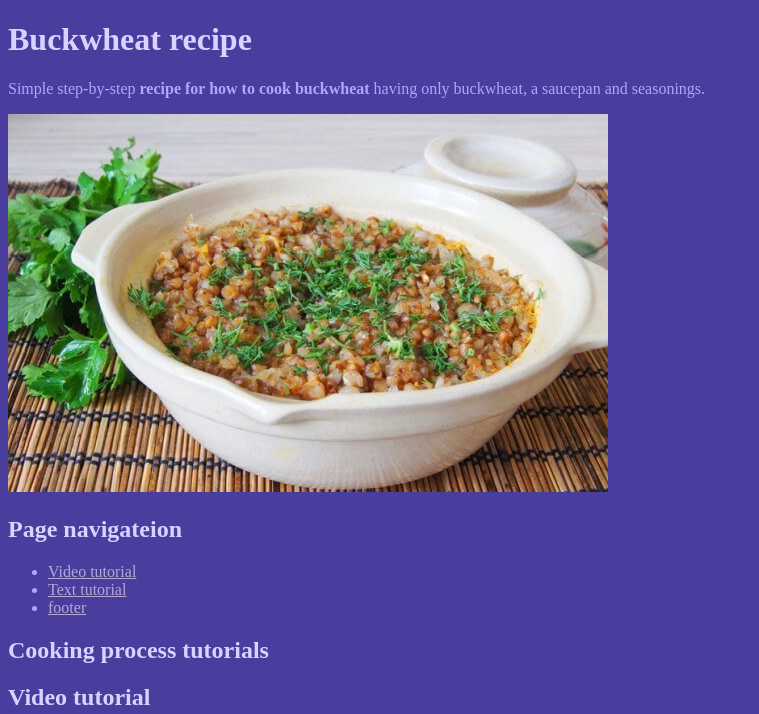
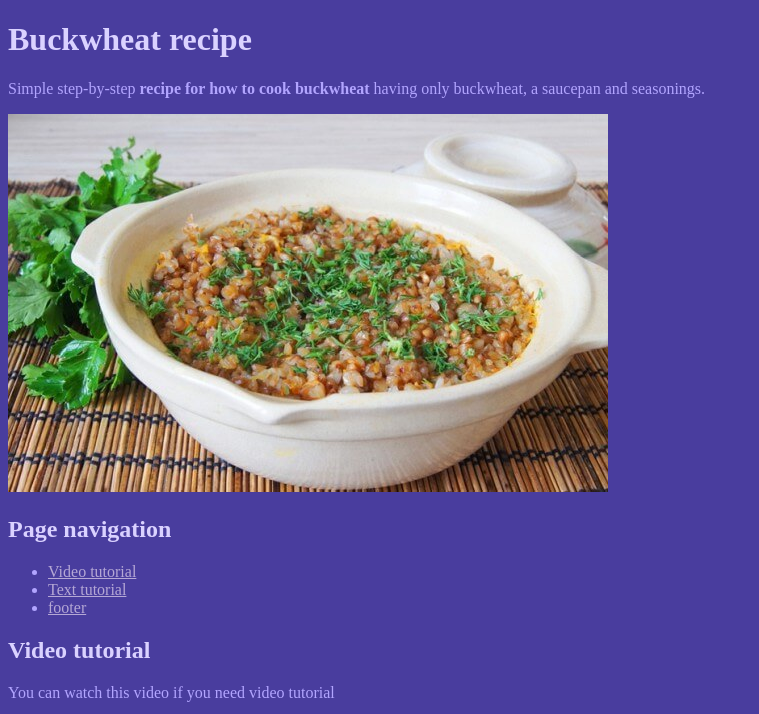
Before and after one commit to AndreyZemlya/MyRecipesProject, a plain HTML site: page Recipes-pages/buckwheat.html in a window 1280 px wide. Shown: the top 714 px of the page, without its empty margins (0-759 px from the left). Drawn offline with Linux system fonts and the light colour scheme; grey boxes are pictures that could not be loaded.

Commit message:
Removed unnecessary text and added a header to the navigation

```diff
--- a/Recipes-pages/buckwheat.html
+++ b/Recipes-pages/buckwheat.html
@@ -19,7 +19,7 @@
             <img src = "../Images/buckwheatimages/grechka.jpg" alt = "the cooked buckwheat in the plate" onclick="OnClickImage()">
 
             <nav>
-                <h2 class = "section-title">Page navigateion</h2>
+                <h2 class = "section-title">Page navigation</h2>
                 <ul class = "text">
                     <li><a href = "#video-tutorial-section">Video tutorial</a></li>
                     <li><a href = "#text-tutorial-section">Text tutorial</a></li>
@@ -31,8 +31,6 @@
 
 
         <section>
-
-        <h2 class = "section-title">Cooking process tutorials</h2>
 
         <article id = "video-tutorial-section">
 
```
Also changed, not shown: Recipes-pages/Pasta-In-Saucepan.html (+1 -0 lines), Recipes-pages/Pasta-In-Skillet.html (+1 -0 lines), CSSScripts/CSSScript.css (line endings or trailing spaces).
